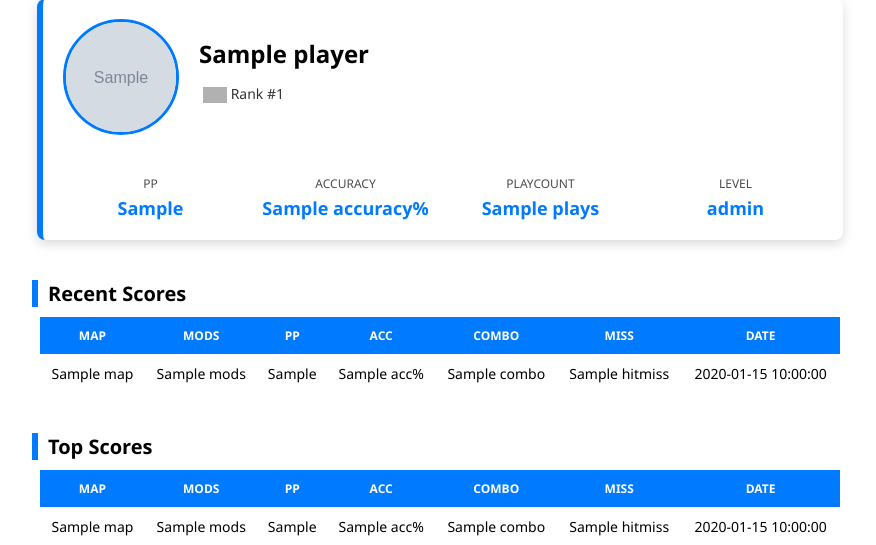
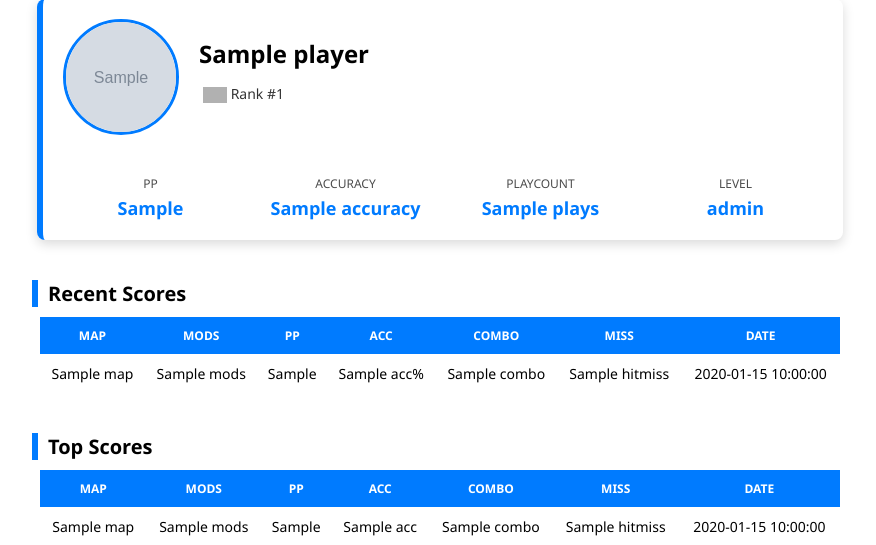
Before and after one commit to unclem2/osudroid-rx-server, a Python web app: template templates/profile.jinja in a window 1280 px wide. Shown: the part 131-676 px from the top of the page, without its empty margins (200-1076 px from the left). Run offline with Jinja, Linux system fonts and the light colour scheme; the template is opened without the code that fills it: most values are stand-ins (such as "Sample title", 1, 10 or a date in 2020); grey boxes marked "Sample" are stand-in pictures; grey boxes are pictures that could not be loaded.

Commit message:
Fix typo on profile

```diff
--- a/templates/profile.jinja
+++ b/templates/profile.jinja
@@ -167,7 +167,7 @@
   </div>
   <div class="stats-grid">
     <div class="stat"><div class="label">pp</div><div class="value">{{ player_stats.pp }}</div></div>
-    <div class="stat"><div class="label">Accuracy</div><div class="value">{{ player_stats.accuracy }}%</div></div>
+    <div class="stat"><div class="label">Accuracy</div><div class="value">{{ player_stats.accuracy }}</div></div>
     <div class="stat"><div class="label">Playcount</div><div class="value">{{ player_stats.plays }}</div></div>
     <div class="stat"><div class="label">Level</div><div class="value">{{ level }}</div></div>
   </div>
@@ -211,7 +211,7 @@
         <td>{{ score.map }}</td>
         <td>{{ score.mods }}</td>
         <td>{{ score.pp }}</td>
-        <td>{{ score.acc }}%</td>
+        <td>{{ score.acc }}</td>
         <td>{{ score.combo }}</td>
         <td>{{ score.hitmiss }}</td>
         <td>{{ score.date }}</td>
```
